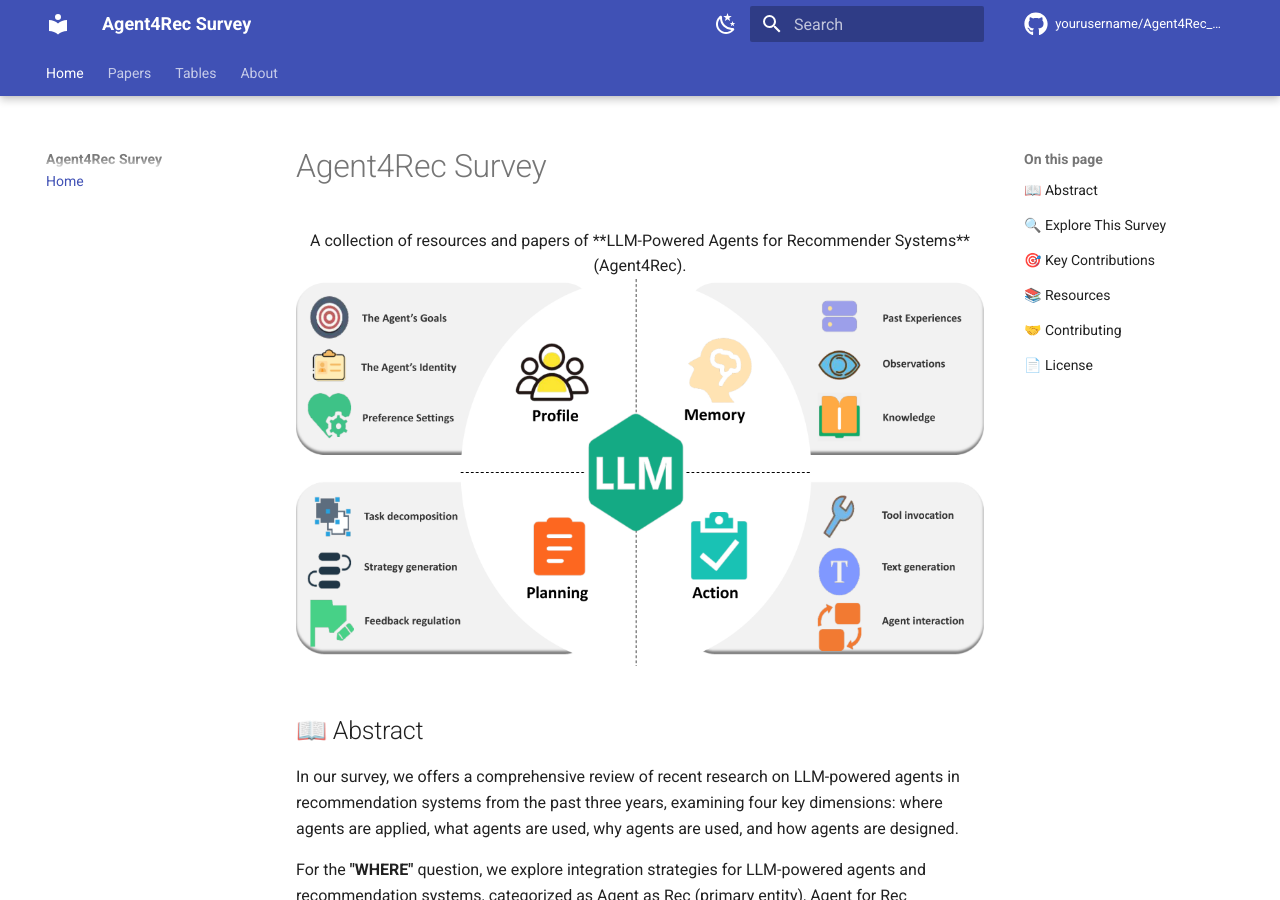
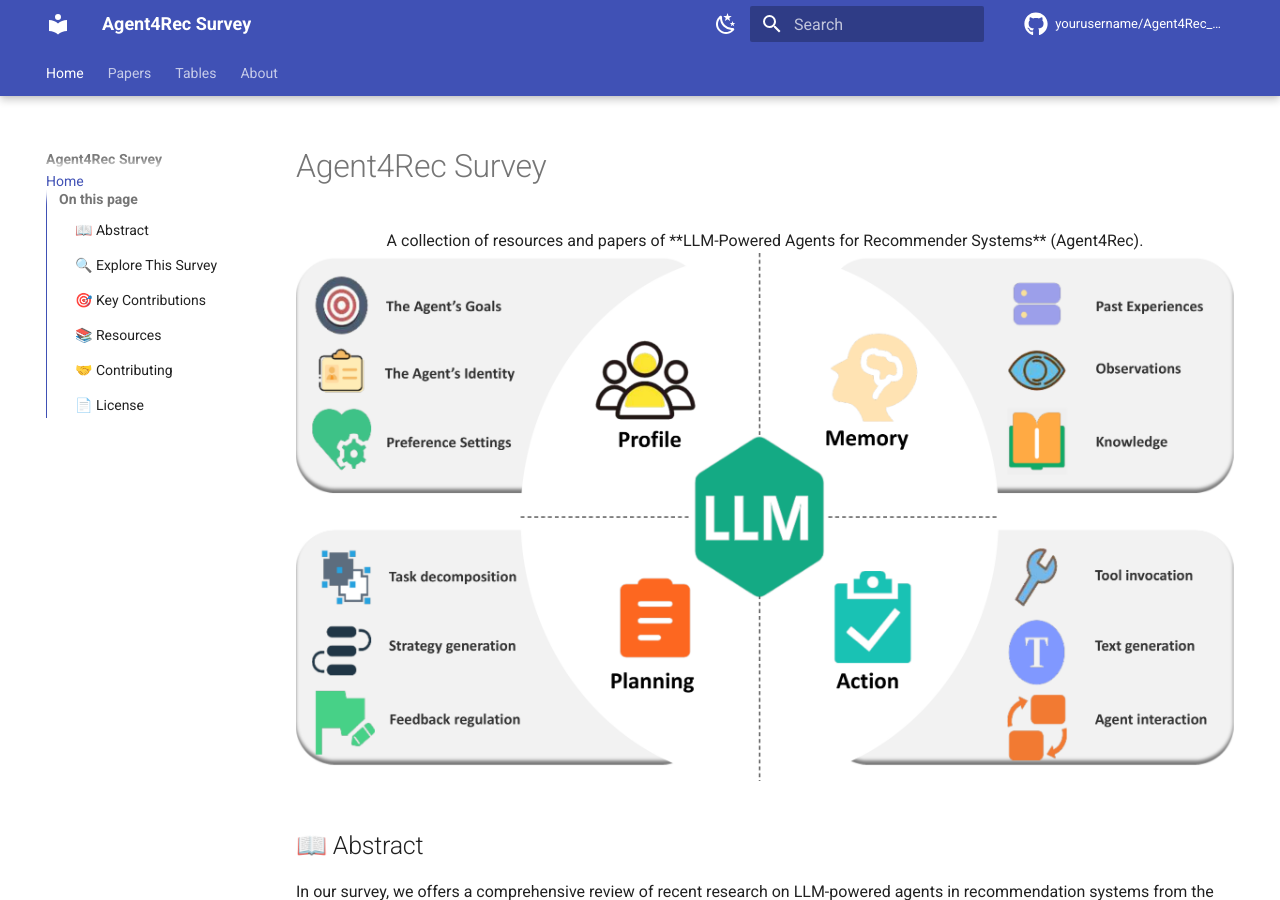
Before and after one commit to dongjingWANG/Agent4Rec_Survey, an MkDocs documentation site: the page built from docs/index.md, in a window 1280 px wide and 900 px high. Built offline with MkDocs 1.6.1 and Material for MkDocs 9.7.7, drawn with Linux system fonts in a browser that asks for light colours; comment, search, counter and statistics services are not loaded.

Commit message:
Add files via upload

```diff
--- a/mkdocs.yml
+++ b/mkdocs.yml
@@ -29,7 +29,7 @@ theme:
     - content.code.copy
     - search.suggest
     - search.highlight
-    - toc.follow
+    - toc.integrate
     - navigation.indexes
     - navigation.expand
   icon:
```
